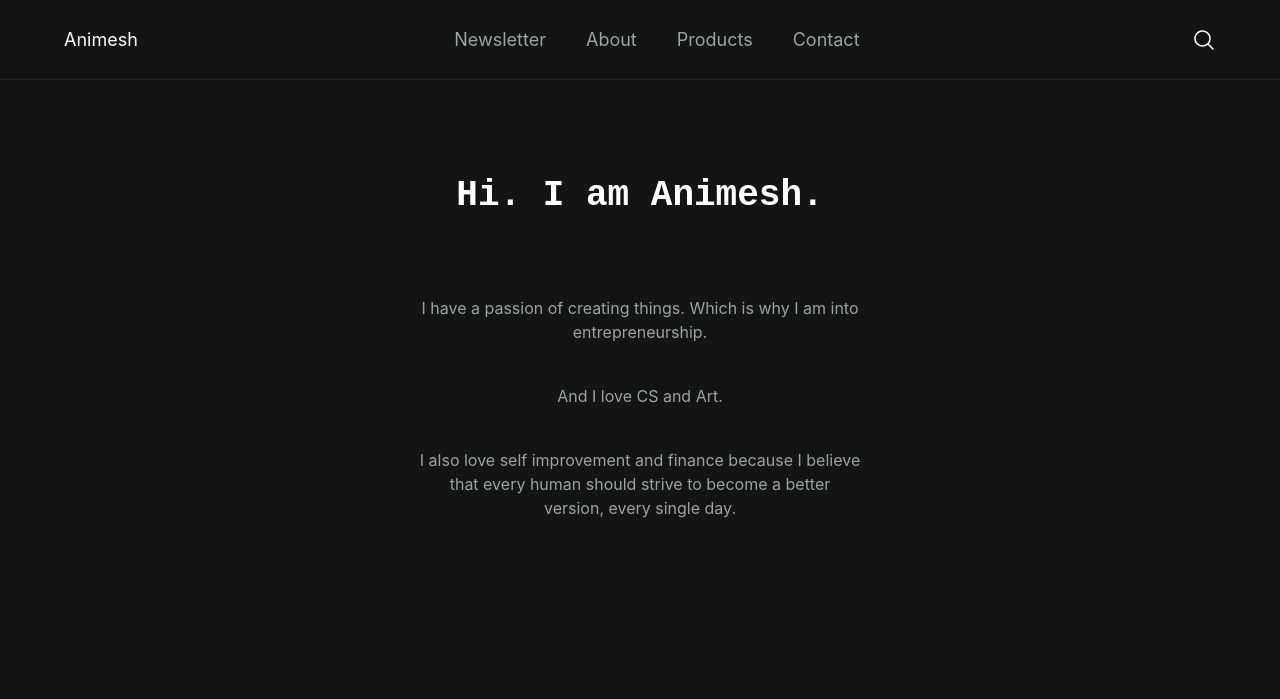
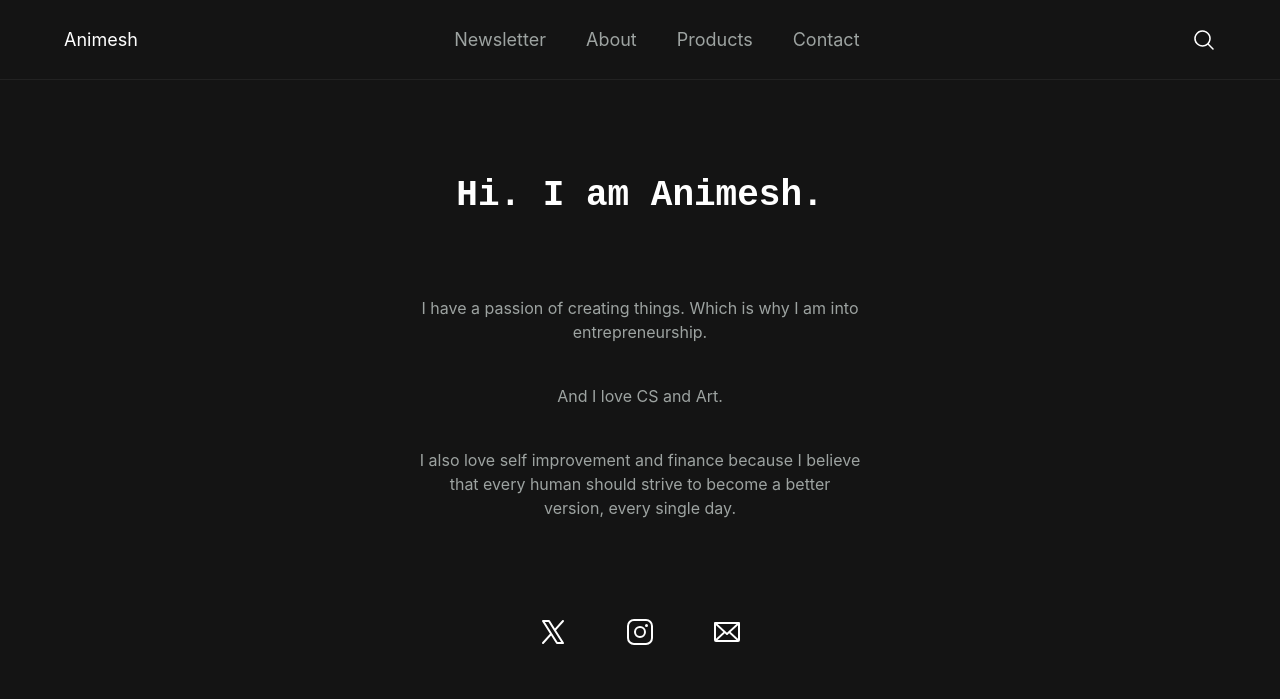
Before and after one commit to animeshhq/portfolio, an Astro site: page /about in a window 1280 px wide. Built offline with nearby package versions, Linux system fonts and the light colour scheme; Astro itself is replaced by a stand-in of ours.

Commit message:
modified:   src/pages/about/index.astro

```diff
--- a/src/pages/about/index.astro
+++ b/src/pages/about/index.astro
@@ -18,8 +18,41 @@
       <p class="mt-10 ml-4 sm:ml-0 mr-4 sm:mr-0 font-inter text-[#9DA3A1]"> I also love
         self improvement and finance because I believe that every human should strive to become a better version, every single day.</p>
       </p>
-      <p></p>
+
+      <div class="flex flex-row h-32 w-1/2 justify-between items-center mt-12">
+        <div class="group relative flex justify-center items-center h-12 w-12">
+          <a href="https://x.com/animeshryu" target="_blank">
+            <svg xmlns="http://www.w3.org/2000/svg" width="32" height="32" fill="#ffffff" viewBox="0 0 256 256">
+              <path d="M214.75,211.71l-62.6-98.38,61.77-67.95a8,8,0,0,0-11.84-10.76L143.24,99.34,102.75,35.71A8,8,0,0,0,96,32H48a8,8,0,0,0-6.75,12.3l62.6,98.37-61.77,68a8,8,0,1,0,11.84,10.76l58.84-64.72,40.49,63.63A8,8,0,0,0,160,224h48a8,8,0,0,0,6.75-12.29ZM164.39,208,62.57,48h29L193.43,208Z"></path>
+            </svg>
+          </a>
+          <div class="absolute center-x duration-[800ms] transition-all scale-0 opacity-0 blur-[8px] translate-y-8 group-hover:scale-100 group-hover:opacity-100 group-hover:blur-0 group-hover:-translate-y-2 w-max pointer-events-none bottom-[calc(100%-8px)] z-10 text-center pt-2 pb-3 px-4 border border-[#FFFFFF1A] bg-[#0C0C0CD1] backdrop-blur-[6px] rounded-lg">
+            Twitter
+            <!-- <div class="text-sm">WEB DESIGN</div> -->
+          </div>
+        </div>
+        <div class="group relative flex justify-center items-center h-12 w-12">
+          <a href="https://instagram.com/animeshryu" target="_blank">
+            <svg xmlns="http://www.w3.org/2000/svg" width="32" height="32" fill="#ffffff" viewBox="0 0 256 256">
+              <path d="M128,80a48,48,0,1,0,48,48A48.05,48.05,0,0,0,128,80Zm0,80a32,32,0,1,1,32-32A32,32,0,0,1,128,160ZM176,24H80A56.06,56.06,0,0,0,24,80v96a56.06,56.06,0,0,0,56,56h96a56.06,56.06,0,0,0,56-56V80A56.06,56.06,0,0,0,176,24Zm40,152a40,40,0,0,1-40,40H80a40,40,0,0,1-40-40V80A40,40,0,0,1,80,40h96a40,40,0,0,1,40,40ZM192,76a12,12,0,1,1-12-12A12,12,0,0,1,192,76Z"></path>
+            </svg>
+          </a>
+          <div class="absolute center-x duration-[800ms] transition-all scale-0 opacity-0 blur-[8px] translate-y-8 group-hover:scale-100 group-hover:opacity-100 group-hover:blur-0 group-hover:-translate-y-2 w-max pointer-events-none bottom-[calc(100%-8px)] z-10 text-center pt-2 pb-3 px-4 border border-[#FFFFFF1A] bg-[#0C0C0CD1] backdrop-blur-[6px] rounded-lg">
+            Instgram
+            <!-- <div class="text-sm">PROFILE</div> -->
+          </div>
+        </div>
+        <div class="group relative flex justify-center items-center h-12 w-12">
+          <a href="mailto:animeshryu@gmail.com">
+            <svg xmlns="http://www.w3.org/2000/svg" width="32" height="32" fill="#ffffff" viewBox="0 0 256 256"><path d="M224,48H32a8,8,0,0,0-8,8V192a16,16,0,0,0,16,16H216a16,16,0,0,0,16-16V56A8,8,0,0,0,224,48Zm-96,85.15L52.57,64H203.43ZM98.71,128,40,181.81V74.19Zm11.84,10.85,12,11.05a8,8,0,0,0,10.82,0l12-11.05,58,53.15H52.57ZM157.29,128,216,74.18V181.82Z"></path></svg>
+          </a>
+          <div class="absolute center-x duration-[800ms] transition-all scale-0 opacity-0 blur-[8px] translate-y-8 group-hover:scale-100 group-hover:opacity-100 group-hover:blur-0 group-hover:-translate-y-2 w-max pointer-events-none bottom-[calc(100%-8px)] z-10 text-center pt-2 pb-3 px-4 border border-[#FFFFFF1A] bg-[#0C0C0CD1] backdrop-blur-[6px] rounded-lg">
+            Soon
+            <!-- <div class="text-sm">CONTACT</div> -->
+          </div>
+        </div>
+      </div>
     </div>
-    </div>
+  </div>
 </main>
 </Layout>
```
